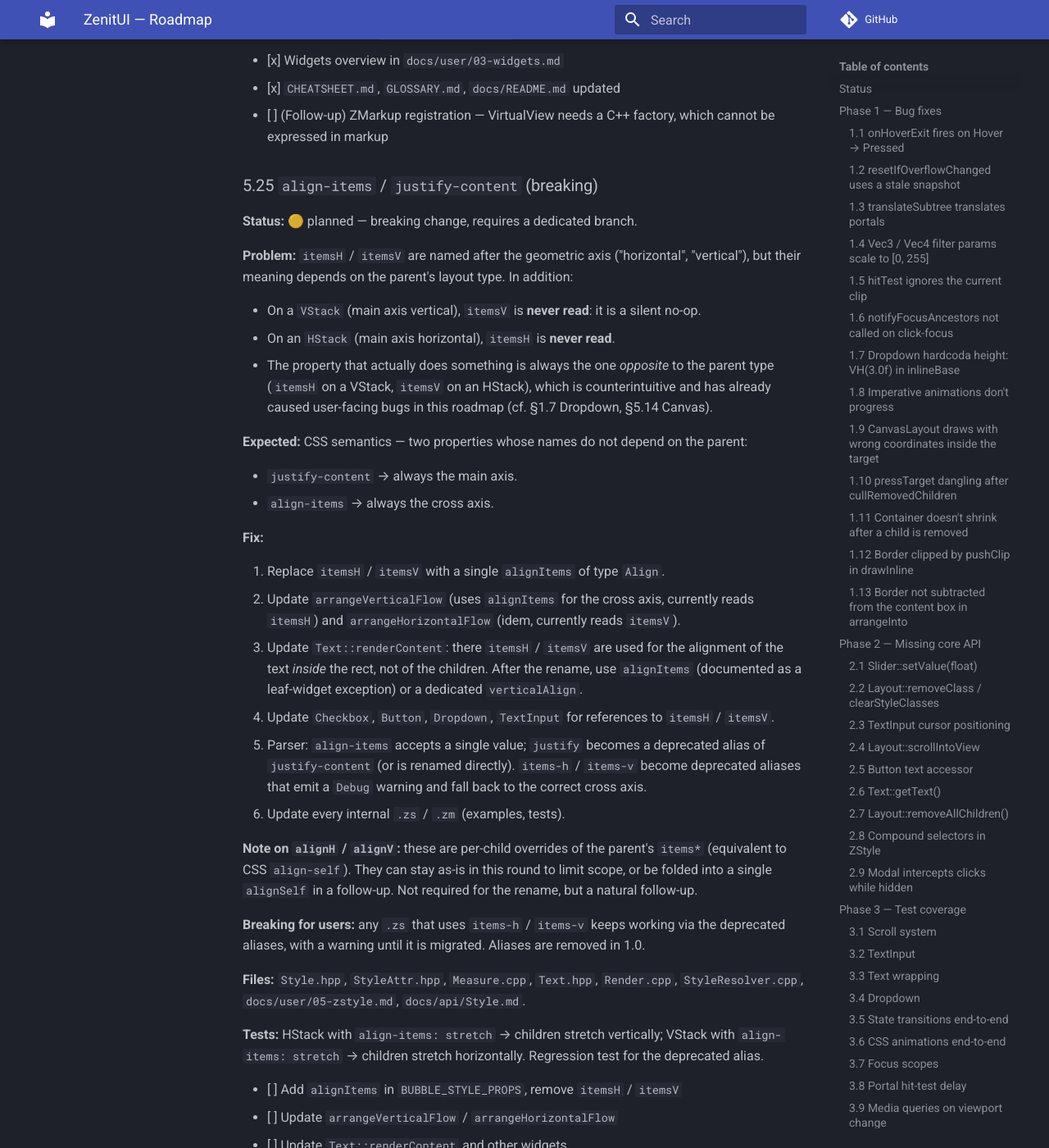
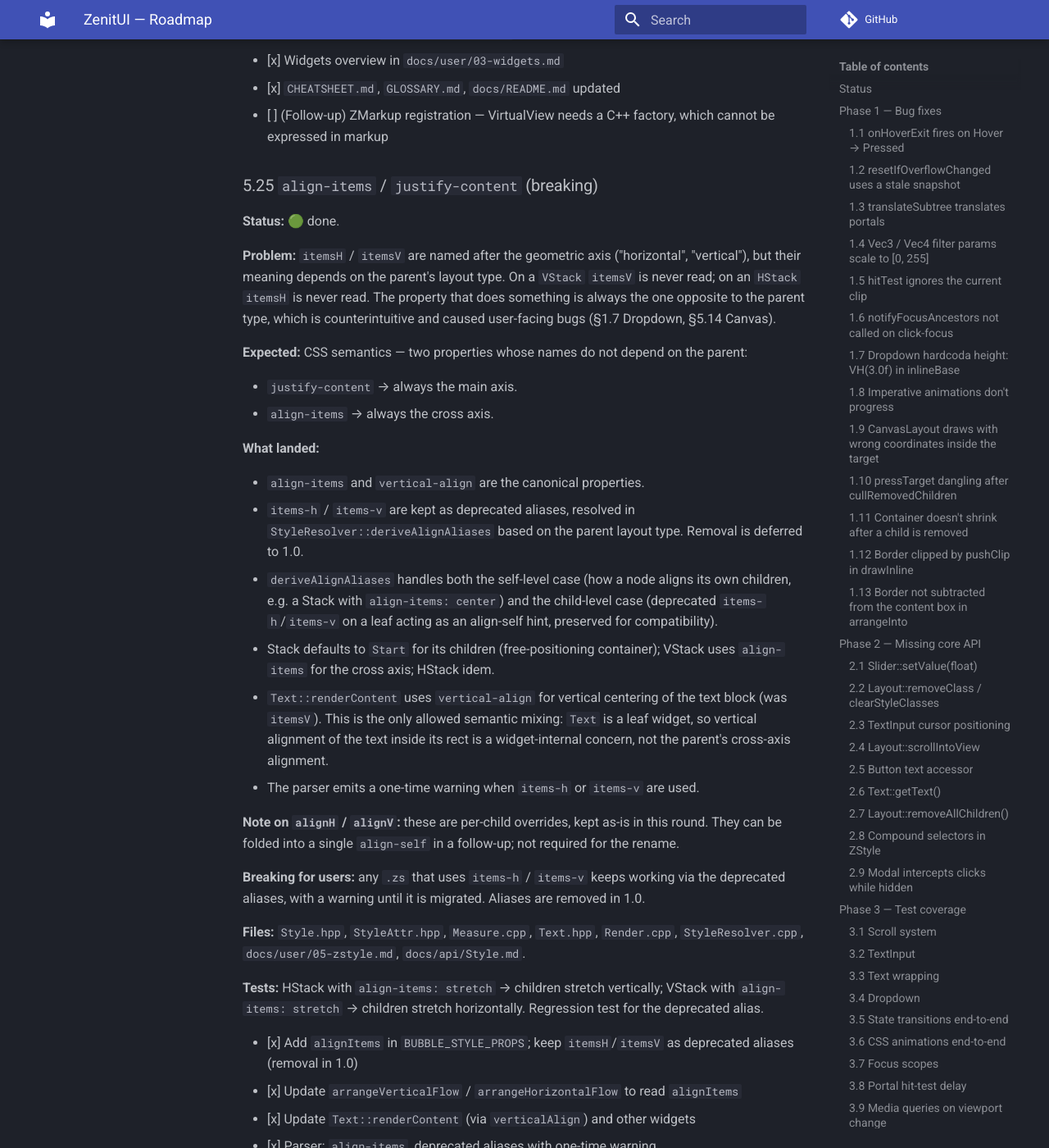
Before and after one commit to zLouis043/ZenitUI, an MkDocs documentation site: the page built from docs/ROADMAP.md, in a window 1280 px wide and 1400 px high, scrolled down 39962 px. Shown: the whole window at 82% size. Built offline with MkDocs 1.6.1 and Material for MkDocs 9.7.7, drawn with Linux system fonts in a browser that asks for light colours; comment, search, counter and statistics services are not loaded; some of the changed text lies outside the part shown.

Commit message:
Completed 5.25 and 5.26 of the ROADMAP.md: align-items migration completed

```diff
--- a/docs/ROADMAP.md
+++ b/docs/ROADMAP.md
@@ -1779,19 +1779,14 @@ component in `include/components/VirtualView.hpp`.
 
 ### 5.25 `align-items` / `justify-content` (breaking)
 
-**Status:** 🟡 planned — breaking change, requires a dedicated branch.
+**Status:** 🟢 done.
 
 **Problem:** `itemsH` / `itemsV` are named after the geometric axis
 ("horizontal", "vertical"), but their meaning depends on the parent's
-layout type. In addition:
-
-- On a `VStack` (main axis vertical), `itemsV` is **never read**: it is
-  a silent no-op.
-- On an `HStack` (main axis horizontal), `itemsH` is **never read**.
-- The property that actually does something is always the one
-  *opposite* to the parent type (`itemsH` on a VStack, `itemsV` on an
-  HStack), which is counterintuitive and has already caused
-  user-facing bugs in this roadmap (cf. §1.7 Dropdown, §5.14 Canvas).
+layout type. On a `VStack` `itemsV` is never read; on an `HStack`
+`itemsH` is never read. The property that does something is always the
+one opposite to the parent type, which is counterintuitive and caused
+user-facing bugs (§1.7 Dropdown, §5.14 Canvas).
 
 **Expected:** CSS semantics — two properties whose names do not depend
 on the parent:
@@ -1799,29 +1794,30 @@ on the parent:
 - `justify-content` → always the main axis.
 - `align-items` → always the cross axis.
 
-**Fix:**
-
-1. Replace `itemsH` / `itemsV` with a single `alignItems` of type
-   `Align`.
-2. Update `arrangeVerticalFlow` (uses `alignItems` for the cross axis,
-   currently reads `itemsH`) and `arrangeHorizontalFlow` (idem,
-   currently reads `itemsV`).
-3. Update `Text::renderContent`: there `itemsH` / `itemsV` are used for
-   the alignment of the text *inside* the rect, not of the children.
-   After the rename, use `alignItems` (documented as a leaf-widget
-   exception) or a dedicated `verticalAlign`.
-4. Update `Checkbox`, `Button`, `Dropdown`, `TextInput` for references
-   to `itemsH` / `itemsV`.
-5. Parser: `align-items` accepts a single value; `justify` becomes a
-   deprecated alias of `justify-content` (or is renamed directly).
-   `items-h` / `items-v` become deprecated aliases that emit a `Debug`
-   warning and fall back to the correct cross axis.
-6. Update every internal `.zs` / `.zm` (examples, tests).
-
-**Note on `alignH` / `alignV`:** these are per-child overrides of the
-parent's `items*` (equivalent to CSS `align-self`). They can stay as-is
-in this round to limit scope, or be folded into a single `alignSelf`
-in a follow-up. Not required for the rename, but a natural follow-up.
+**What landed:**
+
+- `align-items` and `vertical-align` are the canonical properties.
+- `items-h` / `items-v` are kept as deprecated aliases, resolved in
+  `StyleResolver::deriveAlignAliases` based on the parent layout type.
+  Removal is deferred to 1.0.
+- `deriveAlignAliases` handles both the self-level case (how a node
+  aligns its own children, e.g. a Stack with `align-items: center`)
+  and the child-level case (deprecated `items-h`/`items-v` on a leaf
+  acting as an align-self hint, preserved for compatibility).
+- Stack defaults to `Start` for its children (free-positioning
+  container); VStack uses `align-items` for the cross axis; HStack
+  idem.
+- `Text::renderContent` uses `vertical-align` for vertical centering
+  of the text block (was `itemsV`). This is the only allowed semantic
+  mixing: `Text` is a leaf widget, so vertical alignment of the text
+  inside its rect is a widget-internal concern, not the parent's
+  cross-axis alignment.
+- The parser emits a one-time warning when `items-h` or `items-v` are
+  used.
+
+**Note on `alignH` / `alignV`:** these are per-child overrides, kept
+as-is in this round. They can be folded into a single `align-self` in
+a follow-up; not required for the rename.
 
 **Breaking for users:** any `.zs` that uses `items-h` / `items-v`
 keeps working via the deprecated aliases, with a warning until it is
@@ -1835,21 +1831,24 @@ migrated. Aliases are removed in 1.0.
 vertically; VStack with `align-items: stretch` → children stretch
 horizontally. Regression test for the deprecated alias.
 
-- [ ] Add `alignItems` in `BUBBLE_STYLE_PROPS`, remove `itemsH` / `itemsV`
-- [ ] Update `arrangeVerticalFlow` / `arrangeHorizontalFlow`
-- [ ] Update `Text::renderContent` and other widgets
-- [ ] Parser: `align-items`, deprecated aliases with warning
-- [ ] Update internal `.zs` / `.zm`
-- [ ] Regression test + deprecated-alias test
-- [ ] Document the leaf-widget exception: `Text::renderContent` uses
-      `align-items` for vertical text alignment (was `itemsV` /
-      `itemsH`) — this is the only allowed semantic mixing, because
+- [x] Add `alignItems` in `BUBBLE_STYLE_PROPS`; keep `itemsH`/`itemsV`
+      as deprecated aliases (removal in 1.0)
+- [x] Update `arrangeVerticalFlow` / `arrangeHorizontalFlow` to read
+      `alignItems`
+- [x] Update `Text::renderContent` (via `verticalAlign`) and other
+      widgets
+- [x] Parser: `align-items`, deprecated aliases with one-time warning
+- [x] Update internal `.zs` / `.zm` (examples, tests)
+- [x] Regression test + deprecated-alias test
+- [x] Update user and API documentation
+- [x] Document the leaf-widget exception: `Text::renderContent` uses
+      `vertical-align` for vertical alignment of the text block (was
+      `itemsV`); this is the only allowed semantic mixing, because
       `Text` has no children
-- [ ] Update user and API documentation
 
 ### 5.26 `align-items: stretch` as default (breaking)
 
-**Status:** 🟡 planned — breaking change, same branch as §5.25.
+**Status:** 🟢 done.
 
 **Problem:** `itemsH` / `itemsV` default to `Align::Start`. In CSS the
 initial value of `align-items` is `stretch`. The current default forces
@@ -1876,11 +1875,11 @@ the old default.
 add a specific test: HStack without an explicit `align-items` →
 children stretch vertically.
 
-- [ ] Change the default in `BUBBLE_STYLE_PROPS`
-- [ ] Visually verify the examples (`examples/*`)
-- [ ] Update `.zs` files that relied on the old default
-- [ ] Regression test
-- [ ] Update `docs/user/05-zstyle.md` (note on the CSS default)
+- [x] Change the default in `BUBBLE_STYLE_PROPS`
+- [x] Visually verify the examples (`examples/*`)
+- [x] Update `.zs` files that relied on the old default
+- [x] Regression test
+- [x] Update `docs/user/05-zstyle.md` (note on the CSS default)
 
 ### 5.27 `min-height: auto` / `min-width: auto` on flex items
 
```
Also changed, not shown: docs/user/05-zstyle.md (+7 -1 lines), 12 other files.
